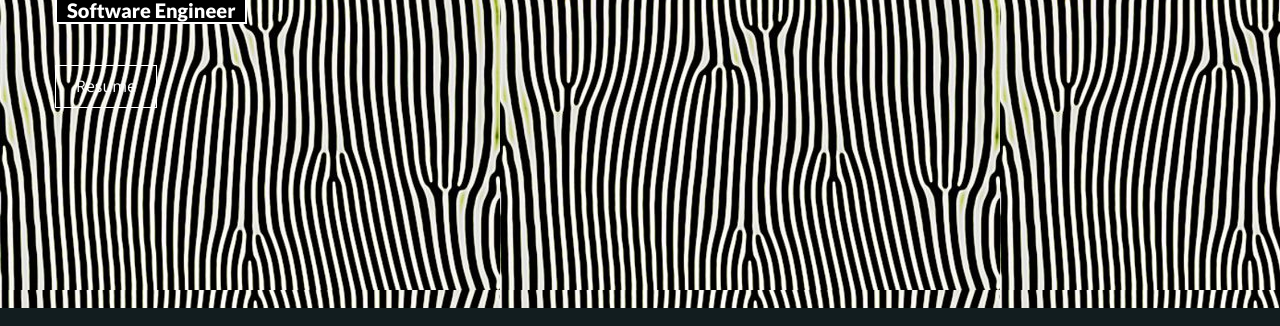
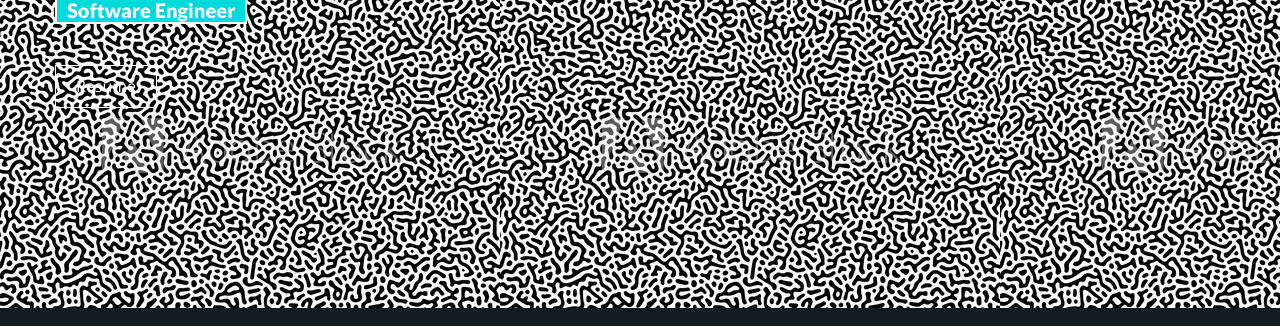
Before and after one commit to cfthorne83/cfthorne83.github.io, a plain HTML site: page index.html in a window 1280 px wide. Shown: the part 410-736 px from the top of the page. Drawn offline with nearby package versions, Linux system fonts and the light colour scheme.

Commit message:
add memphis pattern

```diff
--- a/css/override.css
+++ b/css/override.css
@@ -50,28 +50,7 @@ body {
     /* background: url("/assets/IMG_5266.jpg") no-repeat center center fixed;
     filter: grayscale(100%); */
 
-    /* background: url("/assets/b&w/IMG_5268.jpg") fixed; */
-    /* background: url("/assets/b&w/IMG_5275.png") fixed; */
-    /* background: url("/assets/b&w/IMG_5275.png") fixed; */
-    /* background: url("/assets/new/optical2.jpg") fixed; */
-    /* background: url("/assets/b&w/optical4.jpg") fixed; */
-    /* background: url("/assets/b&w/UNADJUSTEDNONRAW_mini_2cfa.jpg") fixed; */
-    /* background: url("/assets/b&w/UNADJUSTEDNONRAW_mini_2cff.jpg") fixed; */
-    /* background: url("/assets/b&w/UNADJUSTEDNONRAW_mini_2d01.jpg") fixed; */
-    /* background: url("/assets/b&w/UNADJUSTEDNONRAW_thumb_2cf9.jpg") fixed; */
-    /* background: url("/assets/b&w/UNADJUSTEDNONRAW_thumb_2cfc.jpg") fixed; */
-    /* background: url("/assets/b&w/UNADJUSTEDNONRAW_thumb_2cfd.jpg") fixed; */
-    /* background: url("/assets/b&w/UNADJUSTEDNONRAW_thumb_2d00.jpg") fixed; */
-    /* background: url("/assets/b&w/88326228-black-and-white-geometric-memphis-pattern-with-wavy-lines-and-dots-80s-and-90s-graphic-design-style-.jpeg") fixed; */
-    /* background: url("/assets/b&w/IMG_5290.png") fixed; */
-    /* background: url("/assets/b&w/IMG_5291.jpg") fixed; */
-    /* background: url("/assets/b&w/IMG_5293.jpg") fixed; */
-    /* background: url("/assets/b&w/IMG_5297.jpg") fixed; */
-    /* background: url("/assets/b&w/IMG_5298.jpg") fixed; */
-    /* background: url("/assets/b&w/IMG_5299.png") fixed; */
-    /* background: url("/assets/b&w/IMG_5300.jpg") fixed; */
-    /* background: url("/assets/b&w/UNADJUSTEDNONRAW_thumb_2cfc.jpg") fixed; */
-    background: url("/assets/b&w/IMG_5304 2.jpg") fixed;
+    background: url("/assets/b&w/500_F_364762268_QUJiC2Cy9sRyoK9LxC96gKwl8AkL8oFO.jpeg") fixed;
 
     /* background-size: contain; */
     /* background-size: cover;  */
@@ -96,7 +75,7 @@ body {
 }
 
 .intro-name {
-    background-color: black;
+    background-color: rgb(0, 218, 218);
     /* border-radius: .3em; */
     padding: 0 1rem;
     /* margin: 10rem 0; */
```
Also changed, not shown: assets/b&w/500_F_364762268_QUJiC2Cy9sRyoK9LxC96gKwl8AkL8oFO.jpeg (added).
